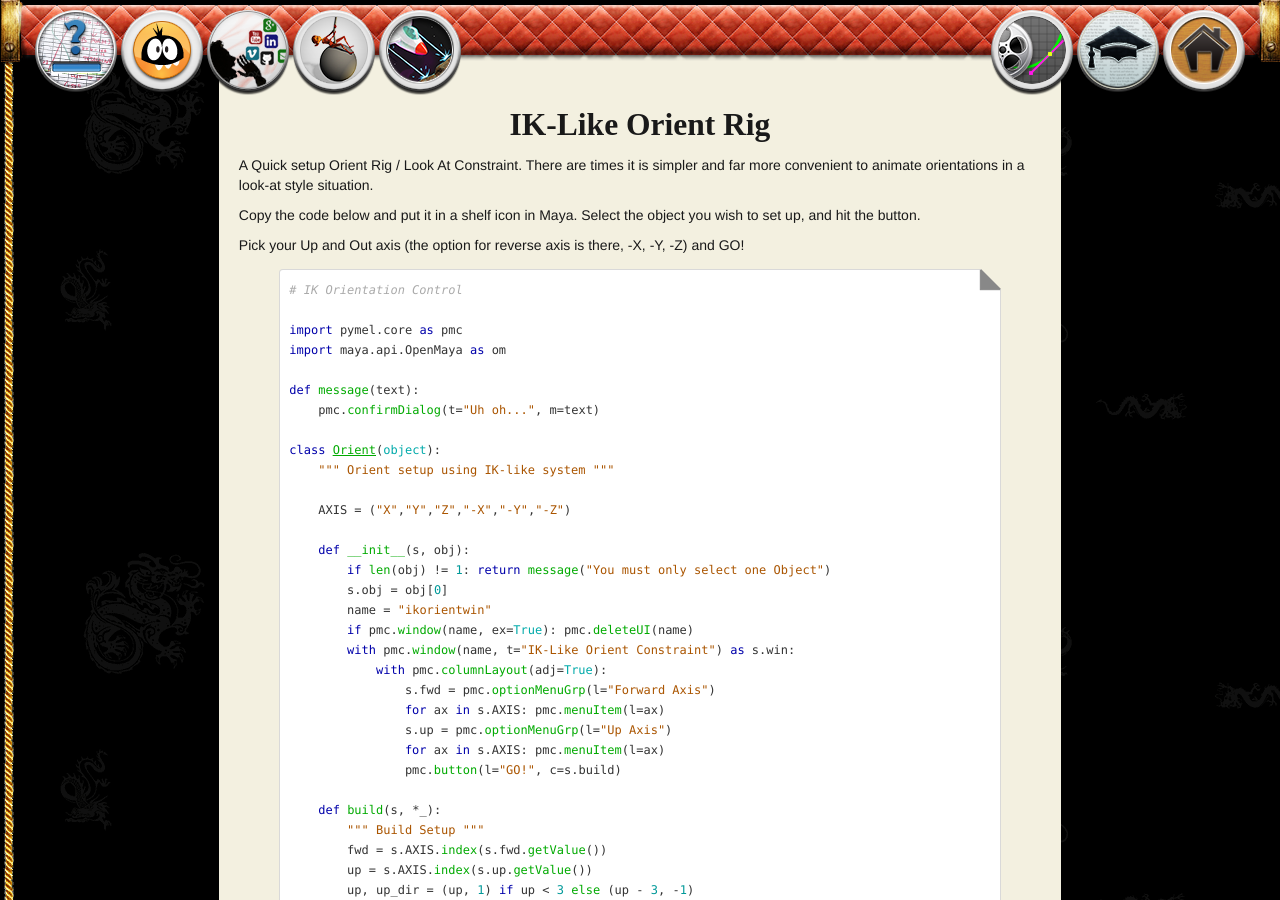
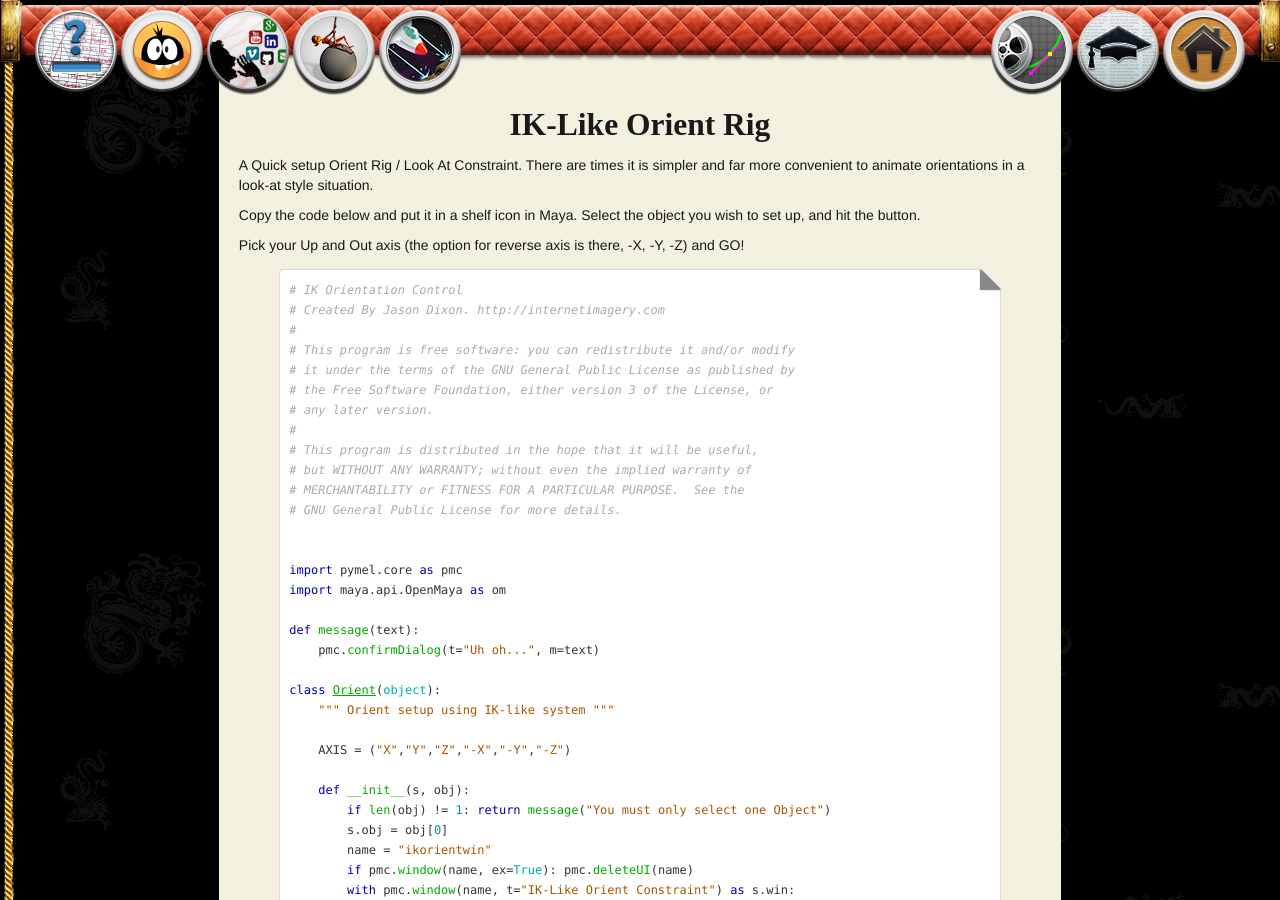
Before and after one commit to internetimagery/internetimagery.github.io, a Jekyll site: the page built from code/ikorient.md, in a window 1280 px wide and 900 px high. Built offline with Jekyll 4.4.1, drawn with Linux system fonts in a browser that asks for light colours; nearby versions of some CDN libraries; some web fonts are replaced.

```diff
--- a/code/ikorient.md
+++ b/code/ikorient.md
@@ -13,6 +13,18 @@ Pick your Up and Out axis (the option for reverse axis is there, -X, -Y, -Z) and
 
 {% highlight python %}
 # IK Orientation Control
+# Created By Jason Dixon. http://internetimagery.com
+#
+# This program is free software: you can redistribute it and/or modify
+# it under the terms of the GNU General Public License as published by
+# the Free Software Foundation, either version 3 of the License, or
+# any later version.
+#
+# This program is distributed in the hope that it will be useful,
+# but WITHOUT ANY WARRANTY; without even the implied warranty of
+# MERCHANTABILITY or FITNESS FOR A PARTICULAR PURPOSE.  See the
+# GNU General Public License for more details.
+
 
 import pymel.core as pmc
 import maya.api.OpenMaya as om
```
Also changed, not shown: code/animated_images.md (added, +45 -0 lines), code/index.md (+3 -0 lines).
